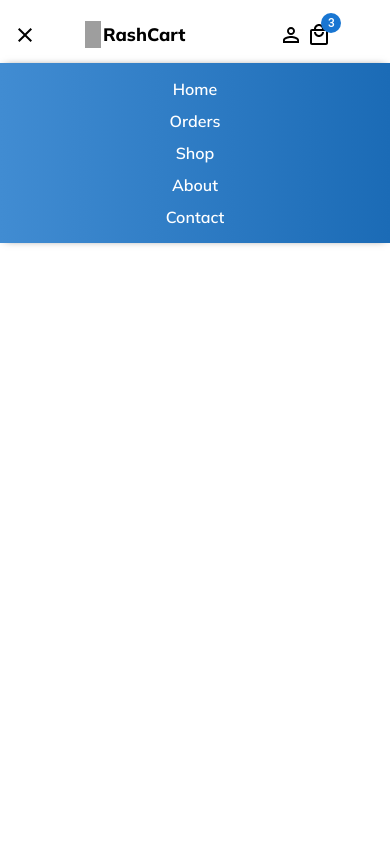
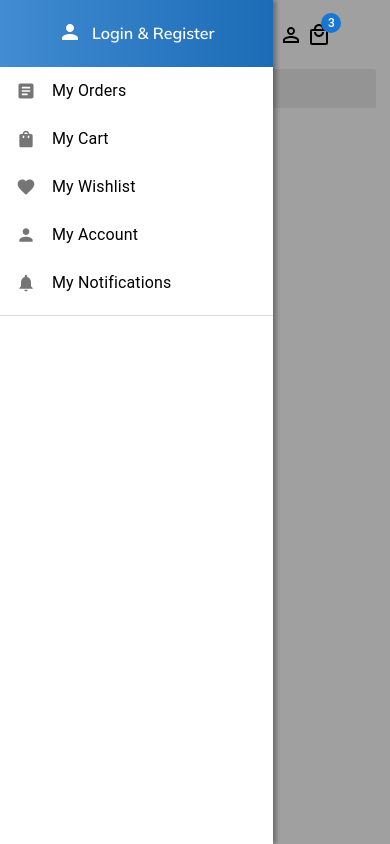
Before and after one commit to rashidmachingal/Mern_Ecommerce_App, a React (Create React App) app in the folder client/: page / in a window 390 px wide. Both pictures are taken after a click on the button 25 px from the left and 34 px from the top of the page. Built offline with nearby package versions, Linux system fonts and the light colour scheme; grey boxes are pictures that could not be loaded; the HTML template or start-up script is replaced by a standard one.

Commit message:
Navbar updated to side drawer (client)

```diff
--- a/client/src/components/Navbar/Navbar.css
+++ b/client/src/components/Navbar/Navbar.css
@@ -91,24 +91,13 @@
   border-radius: 3px;
 }
 
-
 /* responsive  */
 
-.nav-search-ml {
-  display: none;
-}
-
-.nav-menu {
-  display: none;
-}
-
-.nav-icons-ml {
-  display: none;
-}
-
-.nav-ml-list{
-    display: none;
-}
+.nav-search-ml {display: none;}
+.nav-menu {display: none;}
+.nav-icons-ml {display: none;}
+.nav-ml-shadow{display: none;}
+.nav-drawer{display: none;}
 
 @media (max-width: 555px) {
   .nav-menu {
@@ -169,35 +158,46 @@
   }
   /* mobile nav list */
 
-.nav-ml-list {
+.nav-drawer {
     display: initial;
+    width: 70vw;
+    height: 100vh;
+    background: white;
+    display: flex;
+    flex-direction: column;
+    position: fixed;
+    top: 0px;
+    transition: all 0.4s ease;
+    box-shadow: 3px 0 5px 0 rgba(0, 0, 0, 0.358);
+  }
+  .nav-ml-shadow{
+    position: fixed;
+    top: 0px;
+    right: 0px;
     width: 100vw;
-    padding: 10px;
-    box-shadow: 0px 0px 9px -5px black;
+    height: 100vh;
+    background: rgba(0, 0, 0, 0.372);
+    animation: cssAnimation 0s 0.3s forwards;
+    visibility: hidden;
+  }
+  .nav-dr-login{
+    width: 100%;
+    height: 4.2rem;
     background: rgb(65,140,210);
     background: linear-gradient(90deg, rgba(65,140,210,1) 0%, rgba(27,107,182,1) 100%);
+    color: white;
     display: flex;
-    color: white;
-    flex-direction: column;
+    justify-content: center;
     align-items: center;
-    justify-content: center;
     font-weight: 600;
-    position: fixed;
-    top: 63px;
-    transition: all 0.6s ease;
+    gap: 0.6rem;
+  }
+  .nav-dr-login span{
+    margin-bottom: 2px;
   }
 
-  .nav-ml-list span{
-      width: 100vw;
-      height: 2rem;
-      display: flex;
-      align-items: center;
-      justify-content: center;
-  }
-
-  .nav-ml-list span:hover{
-      background: #f4f4f4;
-      color: black;
+  @keyframes cssAnimation {
+    to   { visibility: visible; }
   }
 }
 
--- a/client/src/components/Navbar/Navbar.js
+++ b/client/src/components/Navbar/Navbar.js
@@ -1,8 +1,9 @@
 import React, { useState } from "react";
 import "./Navbar.css";
 import { Badge,IconButton,Tooltip } from "@mui/material";
-import {FavoriteBorderOutlined,Menu,Close,SearchOutlined,LocalMallOutlined } from "@mui/icons-material";
+import {FavoriteBorderOutlined,Menu,SearchOutlined,LocalMallOutlined } from "@mui/icons-material";
 import AccountMenu from "./Menu";
+import Navdrawer from "./Navdrawer";
 
 
 const Navbar = () => {
@@ -14,7 +15,7 @@ const Navbar = () => {
     <>
       <nav className="nav-container">
         <div className="nav-menu">
-        <IconButton>{open? <Close onClick={()=>setOpen(!open)} style={cursorPointer} /> : <Menu onClick={()=>setOpen(!open)} style={cursorPointer} />}</IconButton>
+        <IconButton><Menu onClick={()=>setOpen(!open)} style={cursorPointer} /></IconButton>
         </div>
         <div className="nav-logo">
           <img src="https://i.ibb.co/BZXZtfB/Anybuy-Case-Study-on-Behance-removebg-preview.png" alt="logo" />
@@ -38,12 +39,9 @@ const Navbar = () => {
             <AccountMenu/>
             <Badge badgeContent={3}  color="primary" ><LocalMallOutlined/></Badge>
         </div>
-        <div className="nav-ml-list" style={{left:open ? "0px" : "-100vw"}} >
-         <span>Home</span>
-         <span>Orders</span>
-         <span>Shop</span>
-         <span>About</span>
-         <span>Contact</span>
+        <div onClick={()=>setOpen(!open)}  style={{display:open? "initial" : "none"}} className="nav-ml-shadow"></div>
+        <div className="nav-drawer" style={{left:open ? "0px" : "-100vw"}} >
+         <Navdrawer/>
         </div>
       </nav>
       <div className="nav-search-ct">
--- /dev/null
+++ b/client/src/components/Navbar/Navdrawer.js
@@ -0,0 +1,24 @@
+import { Article, Favorite, Notifications, Person, ShoppingBag } from "@mui/icons-material";
+import { Divider, ListItemIcon, MenuItem } from "@mui/material";
+import "./Navbar.css";
+
+const Navdrawer = () => {
+  return (
+    <>
+    <div className="nav-dr-login">
+     <div><Person/></div>
+     <span>Login & Register</span>
+    </div>
+    <div className="nav-dr-items">
+    <MenuItem><ListItemIcon> <Article fontSize="small" /></ListItemIcon>My Orders</MenuItem>
+    <MenuItem><ListItemIcon> <ShoppingBag fontSize="small" /></ListItemIcon>My Cart</MenuItem>
+    <MenuItem><ListItemIcon> <Favorite fontSize="small" /></ListItemIcon>My Wishlist</MenuItem>
+    <MenuItem><ListItemIcon> <Person fontSize="small" /></ListItemIcon>My Account</MenuItem>
+    <MenuItem><ListItemIcon> <Notifications fontSize="small" /></ListItemIcon>My Notifications</MenuItem>
+    <Divider/>
+    </div>
+    </>
+  )
+}
+
+export default Navdrawer
```
